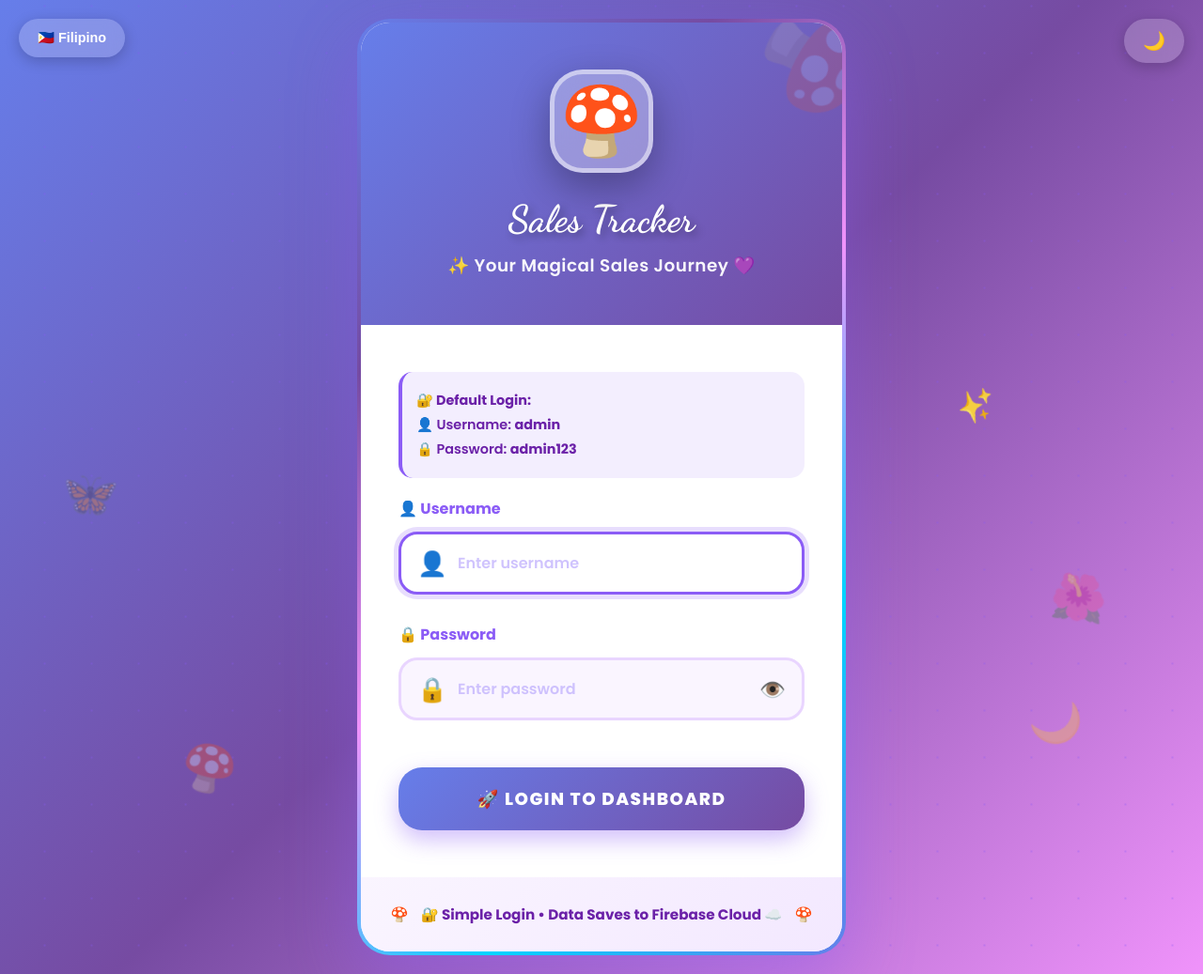
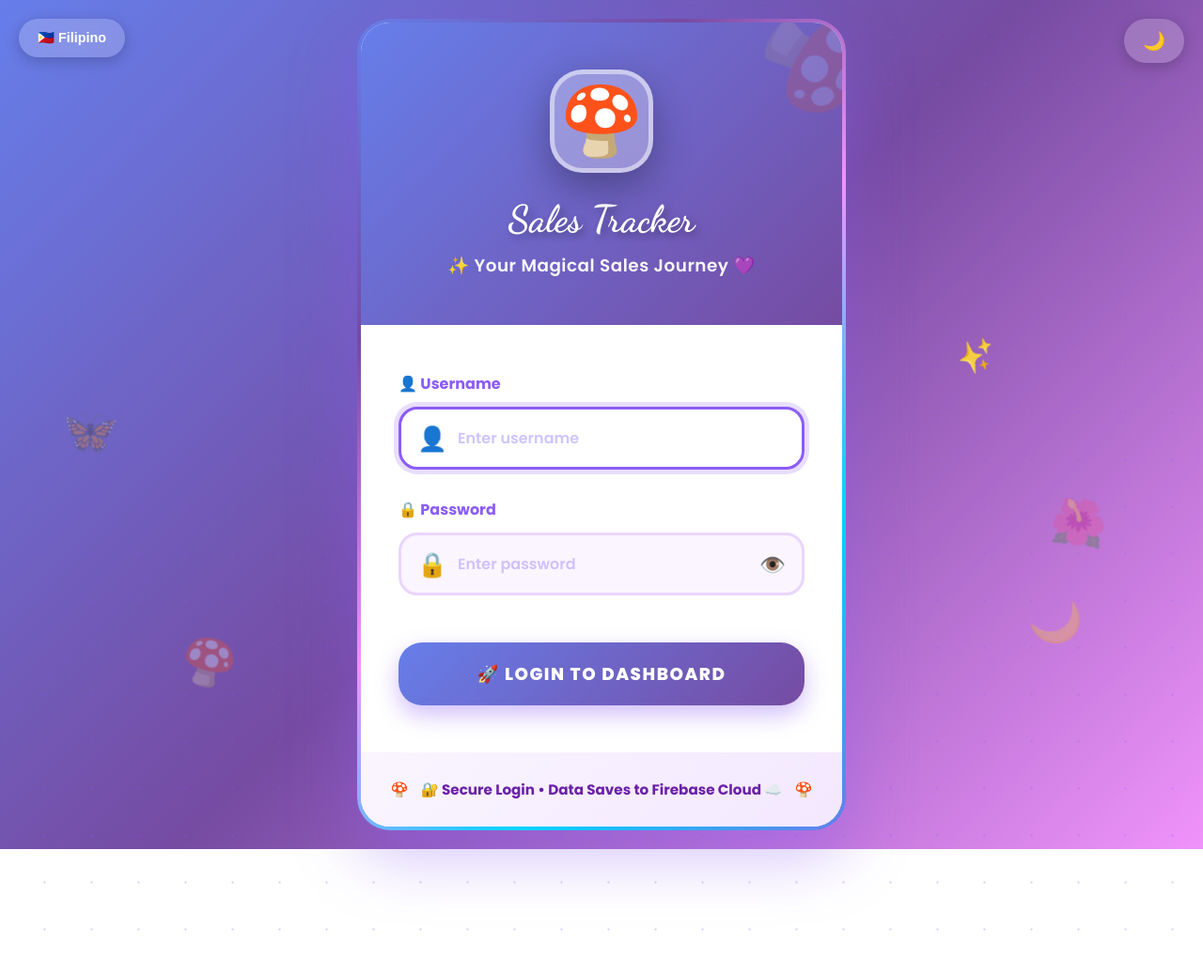
Before and after one commit to Adeebaabkhan/luv-amanita, a plain HTML site: page luv-amanita-index.html in a window 1280 px wide. Shown: the whole page at 94% size. After the commit the page ends 904 px from the top, so only its background shows below. Drawn offline with Linux system fonts and the light colour scheme.

Commit message:
Update luv-amanita-index.html

```diff
--- a/luv-amanita-index.html
+++ b/luv-amanita-index.html
@@ -485,25 +485,6 @@
         @keyframes spin-load {
             to { transform: rotate(360deg); }
         }
-
-        .user-hint {
-            background: rgba(139, 92, 246, 0.1);
-            padding: 15px;
-            border-radius: 15px;
-            margin-bottom: 20px;
-            border-left: 4px solid #8B5CF6;
-        }
-
-        .user-hint p {
-            margin: 5px 0;
-            font-size: 0.9em;
-            color: #6B21A8;
-            font-weight: 600;
-        }
-
-        body.dark-mode .user-hint p {
-            color: #A78BFA;
-        }
     </style>
 </head>
 <body>
@@ -529,12 +510,6 @@
         </div>
 
         <div class="login-form">
-            <div class="user-hint">
-                <p><strong>🔐 Default Login:</strong></p>
-                <p>👤 Username: <strong>admin</strong></p>
-                <p>🔒 Password: <strong>admin123</strong></p>
-            </div>
-
             <div class="error-message" id="errorMessage">
                 <span id="errorText">❌ Invalid credentials. Please try again! 🔒</span>
             </div>
@@ -564,7 +539,7 @@
         </div>
 
         <div class="login-footer">
-            <span id="footerText">🔐 Simple Login • Data Saves to Firebase Cloud ☁️</span>
+            <span id="footerText">🔐 Secure Login • Data Saves to Firebase Cloud ☁️</span>
         </div>
     </div>
 
@@ -587,7 +562,7 @@
                 usernamePlaceholder: 'Enter username',
                 passwordPlaceholder: 'Enter password',
                 loginBtn: '🚀 Login to Dashboard',
-                footerText: '🔐 Simple Login • Data Saves to Firebase Cloud ☁️',
+                footerText: '🔐 Secure Login • Data Saves to Firebase Cloud ☁️',
                 errorText: '❌ Invalid credentials. Please try again! 🔒',
                 loggingIn: 'Logging in...',
                 success: '✅ Success! Redirecting...',
@@ -601,7 +576,7 @@
                 usernamePlaceholder: 'Ilagay ang username',
                 passwordPlaceholder: 'Ilagay ang password',
                 loginBtn: '🚀 Mag-login sa Dashboard',
-                footerText: '🔐 Simple Login • Data ay naka-save sa Firebase Cloud ☁️',
+                footerText: '🔐 Secure Login • Data ay naka-save sa Firebase Cloud ☁️',
                 errorText: '❌ Mali ang kredensyal. Subukan ulit! 🔒',
                 loggingIn: 'Nag-lo-login...',
                 success: '✅ Tagumpay! Dinadala ka...',
```
